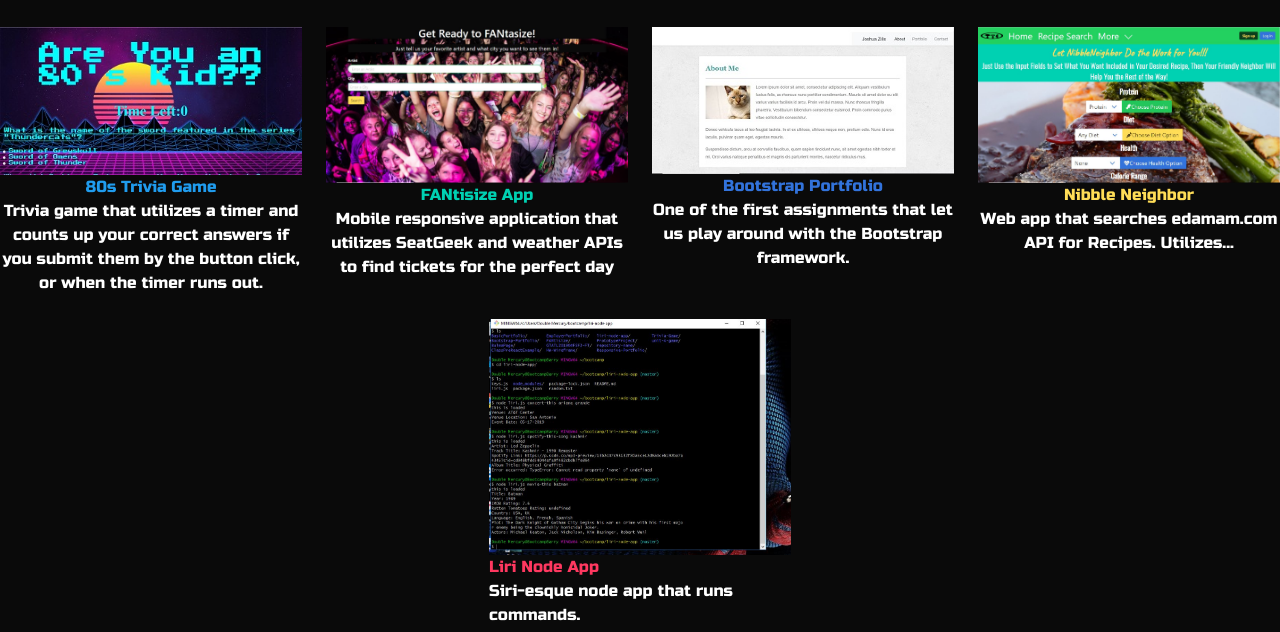
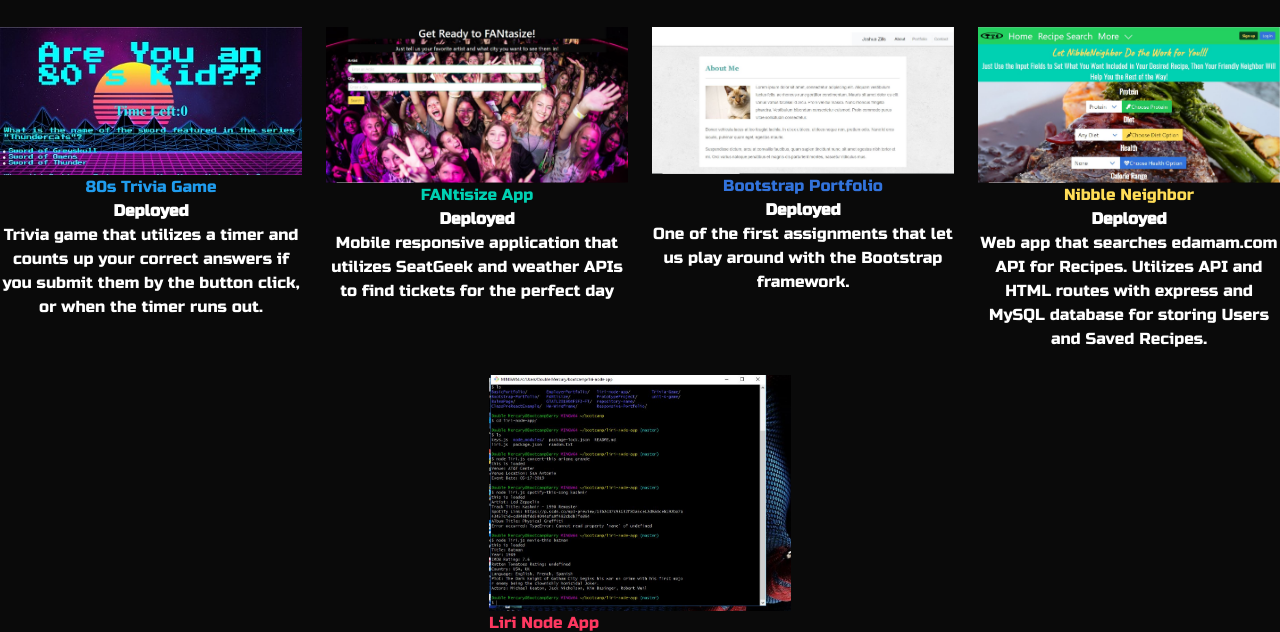
Before and after one commit to DoubleMercury/EmployerPortfolio, a plain HTML site: page index.html in a window 1280 px wide. Shown: the part 195-827 px from the top of the page. Drawn offline with nearby package versions, Linux system fonts and the light colour scheme.

Commit message:
added deployment links to all cards except liri node app

```diff
--- a/index.html
+++ b/index.html
@@ -32,36 +32,41 @@
 <!--cards-->
 <div class="block">
 <div class="columns is-centered">
+    <!--new card-->
     <div class="column has-text-centered">
         <figure class="image is-fullwidth">
             <img src="assets\images\80sThumb.jpg">
         </figure>
             <a class="has-text-info" href="https://github.com/DoubleMercury/Trivia-Game/tree/gh-pages">80s Trivia Game</a>
-            <div></div>
+            <div><a href="https://doublemercury.github.io/Trivia-Game/"><strong>Deployed</strong></a></div>
         <p>Trivia game that utilizes a timer and counts up your correct answers if you submit them by the button click, or when the timer runs out.</p>
     </div>
+    <!--new card-->
     <div class="column is-centered has-text-centered">
         <figure class="image is-fullwidth">
             <img src="assets\images\FANtisize.JPG">
         </figure>
-            <a class="has-text-primary" href="https://github.com/DoubleMercury/FANtasize">FANtisize App</a>
-            <div></div>
+            <a class="has-text-primary" href="https://github.com/DoubleMercury/FANtisize">FANtisize App</a>
+            <div><a href="https://doublemercury.github.io/Trivia-Game/"><strong>Deployed</strong></a></div>
         <p>Mobile responsive application that utilizes SeatGeek and weather APIs to find tickets for the perfect day</p>
            </div>
+    <!--new card-->
     <div class="column has-text-centered">
         <figure class="image is-fullwidth">
-            <img src="assets\images\BootstrapThumb.jpg">
+            <img src="assets\images\Bootstrap.JPG">
         </figure>
             <a class="has-text-link" href="https://github.com/DoubleMercury/Bootstrap-Portfolio">Bootstrap Portfolio</a>
+            <div><a href="https://doublemercury.github.io/Bootstrap-Portfolio/"><strong>Deployed</strong></a></div>
             <p>One of the first assignments that let us play around with the Bootstrap framework.</p>
     </div>
+   <!--new card-->
     <div class="column is-centered has-text-centered">
         <figure class="image is-fullwidth">
             <img src="assets\images\NibbleNeighborScreen.jpg">
         </figure>
             <a class="has-text-warning"href="https://github.com/DoubleMercury/Nibble-neighbor">Nibble Neighbor</a>
-            <div></div>
-        <p>Web app that searches edamam.com API for Recipes. Utilizes...</p>
+            <div><a href="https://nibbleneighbor.herokuapp.com/"><strong>Deployed</strong></a></div>
+        <p>Web app that searches edamam.com API for Recipes. Utilizes API and HTML routes with express and MySQL database for storing Users and Saved Recipes.</p>
            </div>
     </div>
 <!--new row-->
```
Also changed, not shown: assets/images/80s.JPG (deleted), assets/images/BootstrapThumb.jpg (deleted), assets/images/FANtisizeThumb.jpg (deleted).
